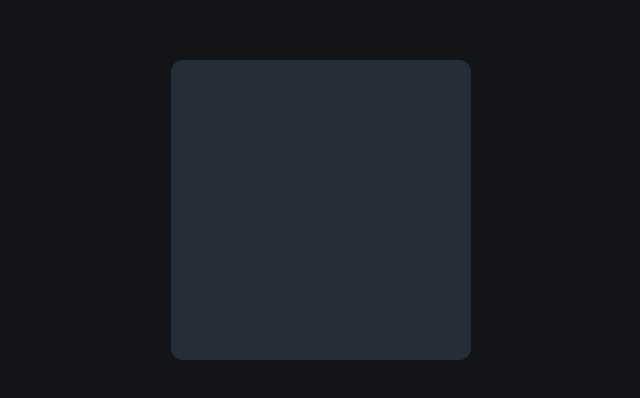
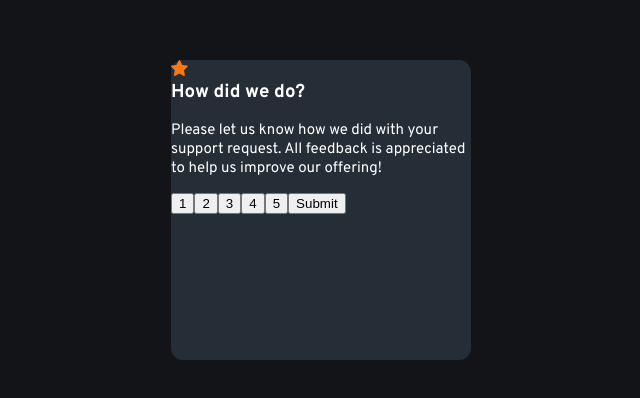
Before and after one commit to Pleopleq/Interactive-rating-component, a Vue app in the folder interactive-rating-component-project/: page / in a window 1280 px wide. Shown: the part 190-588 px from the top of the page, without its empty margins (319-959 px from the left). Built offline with nearby package versions, Linux system fonts and the light colour scheme.

Commit message:
Populate the body of the survey component

```diff
--- a/interactive-rating-component-project/src/components/Survey.vue
+++ b/interactive-rating-component-project/src/components/Survey.vue
@@ -1,6 +1,21 @@
 <template>
   <section class="survey__container">
-    <survey-content></survey-content>
+    <survey-content>
+      <template v-slot:title>
+        <div>
+          <div class="starIcon">
+            <img src="../assets/images/icon-star.svg" alt="" srcset="" />
+          </div>
+          <h1>How did we do?</h1>
+        </div>
+      </template>
+      <template v-slot:body>
+        <p>
+          Please let us know how we did with your support request. All feedback
+          is appreciated to help us improve our offering!
+        </p>
+      </template>
+    </survey-content>
   </section>
 </template>
 
--- a/interactive-rating-component-project/src/components/SurveyContent.vue
+++ b/interactive-rating-component-project/src/components/SurveyContent.vue
@@ -1,12 +1,22 @@
 <template>
-  <div class="surveyContent__container">
+  <section class="surveyContent__container">
     <div class="surveyContent__title">
       <slot name="title"></slot>
     </div>
     <div class="surveyContent__body">
       <slot name="body"></slot>
     </div>
-  </div>
+    <div class="surveyContent__rating">
+      <form>
+        <button>1</button>
+        <button>2</button>
+        <button>3</button>
+        <button>4</button>
+        <button>5</button>
+        <button>Submit</button>
+      </form>
+    </div>
+  </section>
 </template>
 
 <script>
```
Also changed, not shown: interactive-rating-component-project/src/assets/images/icon-star.svg (added), interactive-rating-component-project/src/assets/images/illustration-thank-you.svg (added).
